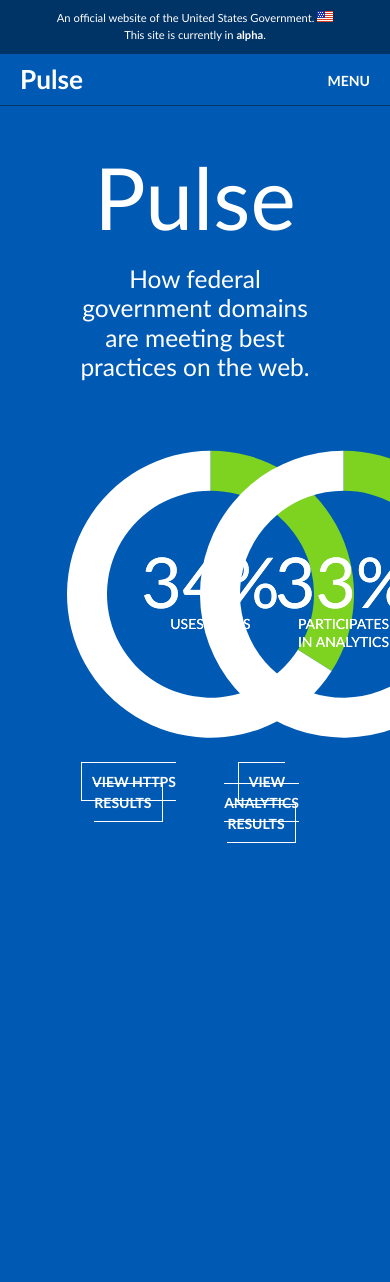
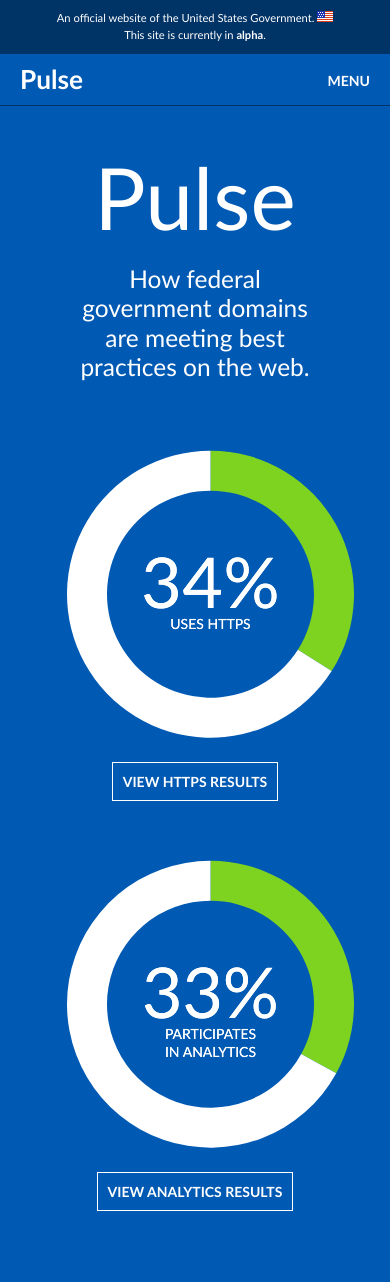
Before and after one commit to 18F/pulse, a Jekyll site: the page built from pages/index.html, in a window 390 px wide. Built offline with Jekyll 4.4.1, drawn with Linux system fonts in a browser that asks for light colours; Markdown is read by kramdown in place of the engine named in the settings; before the commit the page ends 914 px from its top, so only the background shows below that.

Commit message:
Adding media queries for homepage donuts.

```diff
--- a/assets/css/main.css
+++ b/assets/css/main.css
@@ -394,6 +394,14 @@
     text-align: center; }
     #home #results .https:last-child, #home #results .dap:last-child {
       margin-right: 0; }
+    @media screen and (max-width: 1024px) {
+      #home #results .https, #home #results .dap {
+        float: left;
+        display: block;
+        margin-right: 3.57866%;
+        width: 100%; }
+        #home #results .https:last-child, #home #results .dap:last-child {
+          margin-right: 0; } }
     #home #results .https .total-value, #home #results .dap .total-value {
       font-size: 5em; }
 
--- a/assets/scss/main.scss
+++ b/assets/scss/main.scss
@@ -215,7 +215,9 @@
 
     .https, .dap {
       @include span-columns(4 of 8);
-
+      @include media($large) {
+        @include span-columns(8 of 8);
+      }
       margin-bottom: 40px;
       text-align: center;
 
```
Also changed, not shown: 1 other file.
